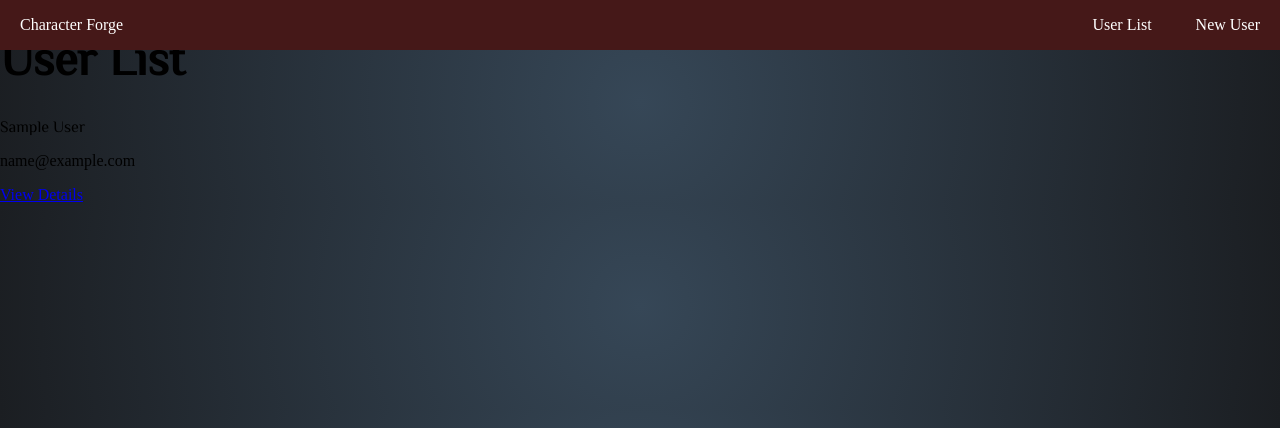
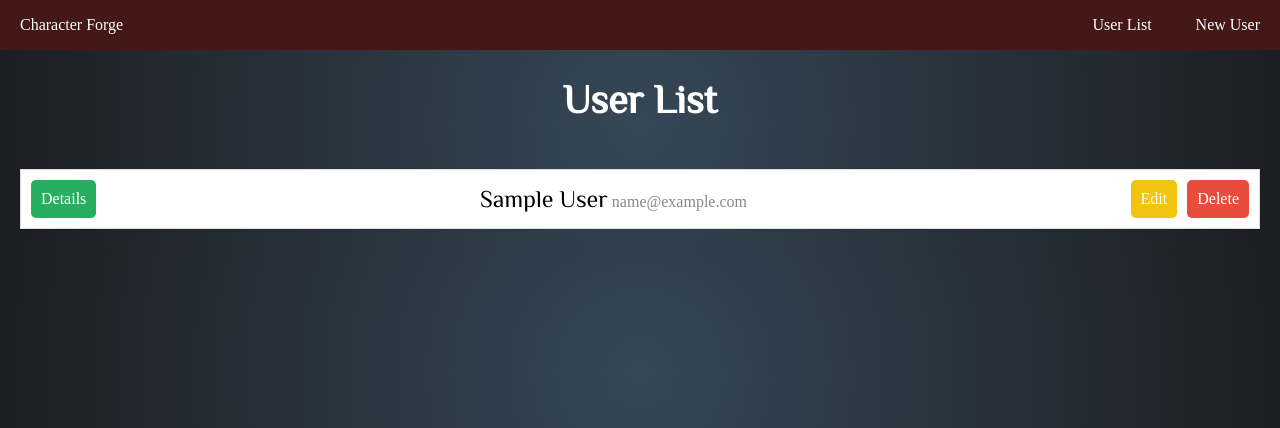
Before and after one commit to cngrubham/Character-Forge, a Django app: page /user/user_index/ in a window 1280 px wide. Shown: the top 428 px of the page. Run offline with Django 4.2, Linux system fonts and the light colour scheme; tables that the repository leaves empty hold one stand-in row (values such as "Sample post").

Commit message:
styling changes

```diff
--- a/main_app/static/css/home.css
+++ b/main_app/static/css/home.css
@@ -1,7 +1,6 @@
 .page-container {
     display: flex;
     flex-direction: column;
-    /* justify-content: center; */
     align-items: center;
     height: 100vh;
     text-align: center;
--- /dev/null
+++ b/main_app/static/css/user_index.css
@@ -0,0 +1,75 @@
+.user-page-container {
+    padding-top: 50px;
+    text-align: center;
+}
+
+.user-page-container h1 {
+    font-size: 2.5rem;
+    color: white;
+    font-family: 'Philosopher', sans-serif;
+}
+.grid-container {
+    margin: 0 40px;
+}
+
+.user-grid {
+    display: grid;
+    /* grid-template-columns: repeat(auto-fill, minmax(200px, 1fr)); */
+    gap: 10px;
+    padding: 20px;
+}
+
+.user-card {
+    display: flex;
+    justify-content: space-between;
+    /* text-align: left; */
+    align-items: center;
+    background-color: #fff;
+    border: 1px solid #ddd;
+    /* border-radius: 5px; */
+    padding: 10px;
+    /* margin-bottom: 20px; */
+    box-shadow: 0 2px 4px rgba(0, 0, 0, 0.1);
+}
+
+.user-info {
+    flex: 1;
+}
+
+.user-info .user-name {
+    font-family: 'Philosopher', sans-serif;
+    font-size: 1.5rem;
+}
+
+.user-info .user-email {
+    font-size: 1rem;
+    color: #888;
+}
+
+.user-actions {
+    display: flex;
+    gap: 10px;
+}
+
+.action-button {
+    padding: 10px;
+    background-color: #3498db;
+    color: #fff;
+    text-decoration: none;
+    border-radius: 5px;
+    display: flex;
+    align-items: center;
+    justify-content: center;
+}
+
+.action-button.details-button {
+    background-color: #27ae60;
+}
+
+.action-button.edit-button {
+    background-color: #f1c40f;
+}
+
+.action-button.delete-button {
+    background-color: #e74c3c;
+}
--- a/main_app/templates/base.html
+++ b/main_app/templates/base.html
@@ -11,7 +11,7 @@
 
     <link rel="stylesheet" type="text/css" href="{% static 'css/style.css' %}">
     <link rel="stylesheet" type="text/css" href="{% static 'css/home.css' %}">
-
+    <link rel="stylesheet" type="text/css" href="{% static 'css/user_index.css' %}">
     <link rel="preconnect" href="https://fonts.googleapis.com">
     <link rel="preconnect" href="https://fonts.gstatic.com" crossorigin>
     <link href="https://fonts.googleapis.com/css2?family=Cinzel:wght@400;800&family=Philosopher&display=swap"
--- a/main_app/templates/user/user_index.html
+++ b/main_app/templates/user/user_index.html
@@ -1,19 +1,21 @@
 {% extends "base.html" %}
+{% load static %}
 
 {% block content %}
-<div class="container">
-    <h1 class="center-align white-text" style="font-size: 3rem; font-family: 'Philosopher', sans-serif;">User List</h1>
-    <div class="row">
+<div class="user-page-container">
+    <h1>User List</h1>
+    <div class="user-grid">
         {% for user in users %}
-        <div class="col s12">
-            <div class="card">
-                <div class="card-content">
-                    <span class="card-title" style="font-family: 'Philosopher', sans-serif;">{{ user.name }}</span>
-                    <p>{{ user.email }}</p>
-                </div>
-                <div class="card-action">
-                    <a href="{% url 'user_detail' user.id %}">View Details</a>
-                </div>
+        <div class="user-card">
+            <a href="{% url 'user_detail' user.id %}" class="action-button details-button">Details</a>
+            <div class="user-info">
+                <span class="user-name">{{ user.name }}</span>
+                <span class="user-email">{{ user.email }}</span>
+            </div>
+            <div class="user-actions">
+
+                <a href="{% url 'update_user' user.id %}" class="action-button edit-button">Edit</a>
+                <a href="{% url 'delete_user' user.id %}" class="action-button delete-button">Delete</a>
             </div>
         </div>
         {% endfor %}
```
